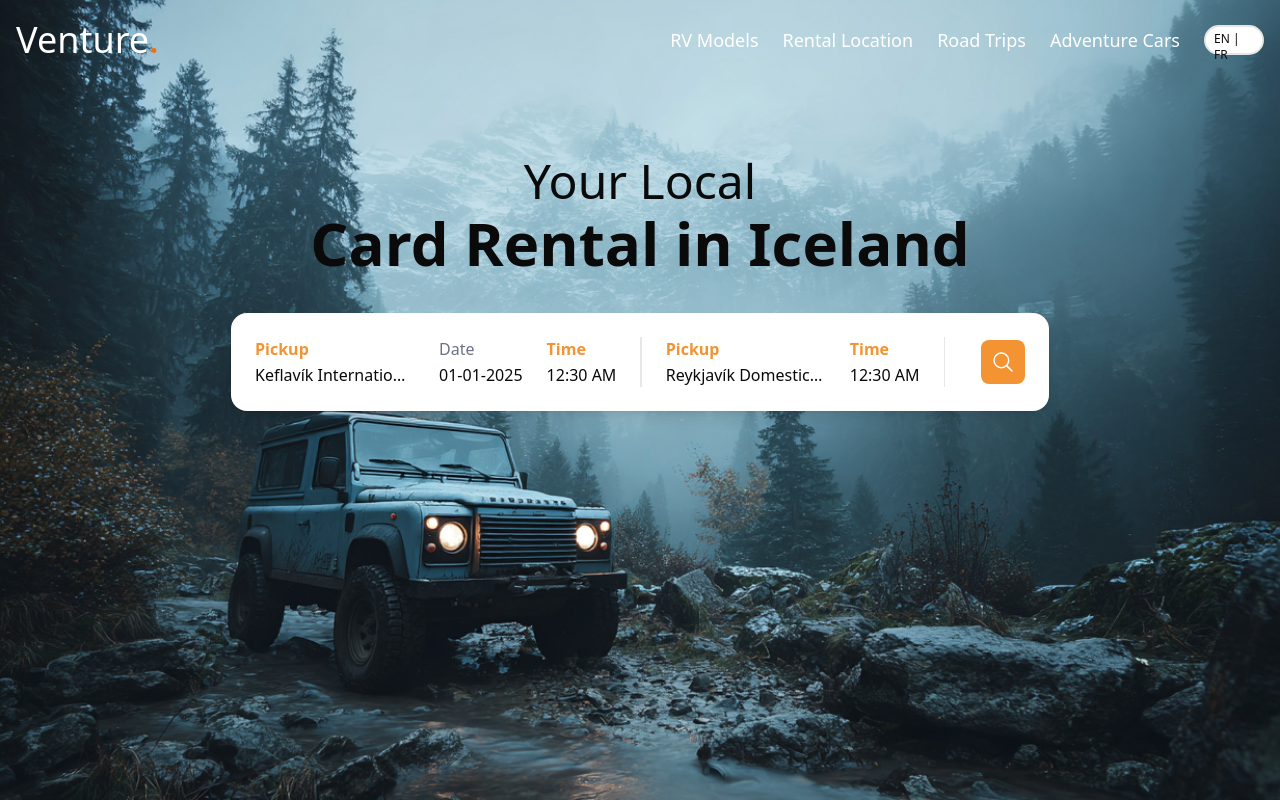
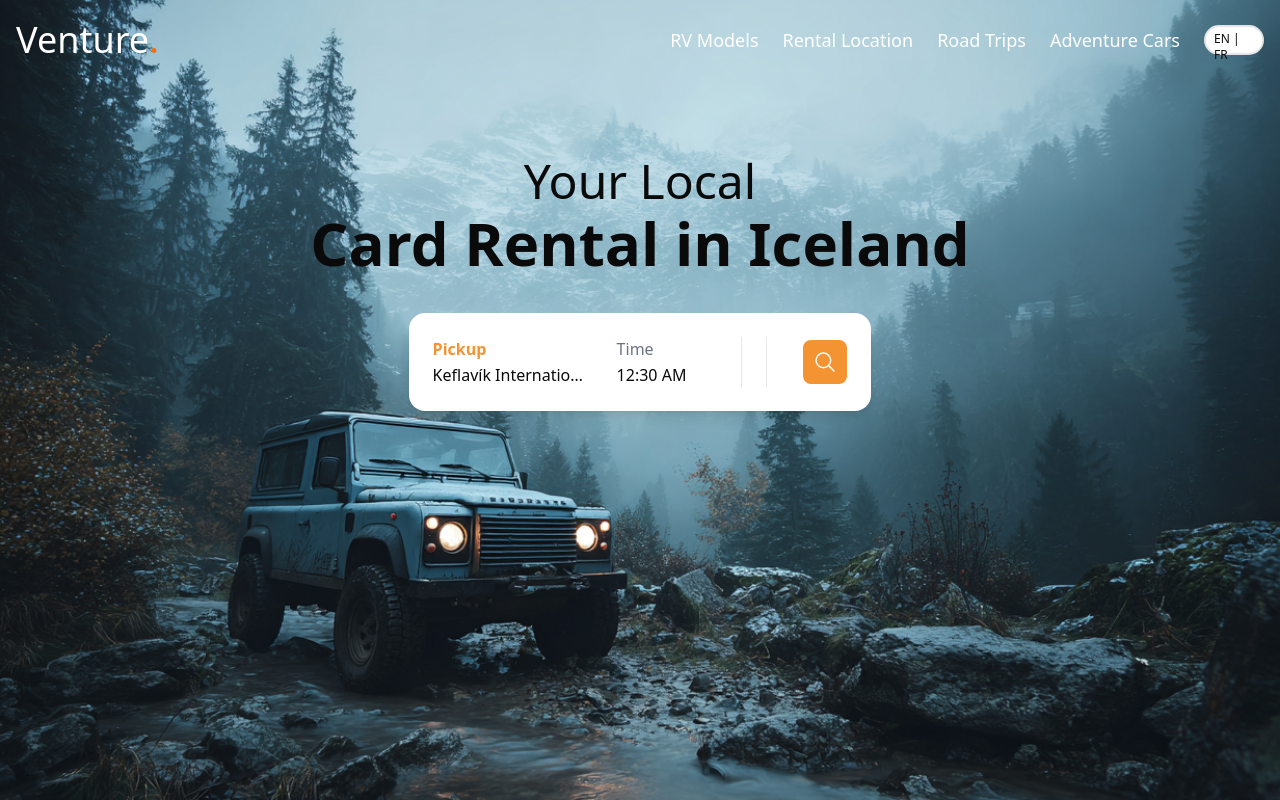
Before and after one commit to giannischiout/iceland-experiences, a Next.js app: page / in a window 1280 px wide. Built offline with nearby package versions, Linux system fonts and the light colour scheme.

Commit message:
:bug: (fix): useRefs outside of the hook

```diff
--- a/next.config.mjs
+++ b/next.config.mjs
@@ -2,6 +2,7 @@ import { withPayload } from '@payloadcms/next/withPayload'
 
 /** @type {import('next').NextConfig} */
 const nextConfig = {
+  reactStrictMode: false,
   // Your Next.js config here
   webpack: (webpackConfig) => {
     webpackConfig.resolve.extensionAlias = {
--- /dev/null
+++ b/src/app/sections/home/hero/filters/content/pickup.tsx
@@ -0,0 +1,34 @@
+import { cn } from "@/lib/utils";
+import type { locations } from "@/_mockup";
+import { pickupIcons } from "@/_mockup";
+
+type Option = (typeof locations)[number];
+type Props = {
+  options: Option[];
+  onChange: (option: Option) => void;
+  value: string;
+};
+
+export function PickupContent({ options, onChange, value }: Props) {
+  return (
+    <div className="min-w-[200px]">
+      {options.map((option, index) => {
+        const isActive = option.value === value;
+        return (
+          <div
+            key={option.value}
+            onClick={() => onChange(option)}
+            className={cn(
+              "flex cursor-pointer items-center gap-2 p-2 pb-3",
+              isActive ? "text-foreground font-semibold" : "text-gray-500",
+              index !== options.length - 1 && "border-b border-gray-200",
+            )}
+          >
+            {pickupIcons[option.icon]}
+            {option.label}
+          </div>
+        );
+      })}
+    </div>
+  );
+}
--- a/src/app/sections/home/hero/filters/fields/field-wrapper.tsx
+++ b/src/app/sections/home/hero/filters/fields/field-wrapper.tsx
@@ -1,7 +1,7 @@
 import { cn } from "@/lib/utils";
 import type { RefObject } from "react";
 
-export const FieldWrapper = ({
+export const Field = ({
   label,
   isPrimary = false,
   onToggle,
@@ -22,7 +22,7 @@ export const FieldWrapper = ({
       className="relative flex cursor-pointer flex-col gap-0.5"
     >
       <span className={cn("text-md", labelStyle)}>{label}</span>
-      <div className="text-md max-w-[160px] truncate overflow-hidden font-medium whitespace-nowrap">
+      <div className="text-md max-w-[160px] min-w-[100px] truncate overflow-hidden font-medium whitespace-nowrap">
         {value}
       </div>
     </div>
--- a/src/app/sections/home/hero/filters/fields/select-date.tsx
+++ /dev/null
@@ -1,19 +0,0 @@
-import type { RefObject } from "react";
-import { FieldWrapper } from "@/app/sections/home/hero/filters/fields/field-wrapper";
-
-type Props = {
-  anchorRef: RefObject<HTMLDivElement | null>;
-  onToggle: () => void;
-  value: string;
-};
-
-export function SelectDate({ anchorRef, onToggle, value }: Props) {
-  return (
-    <FieldWrapper
-      onToggle={onToggle}
-      anchorRef={anchorRef}
-      label="Date"
-      value={value}
-    />
-  );
-}
--- a/src/app/sections/home/hero/filters/fields/select-pickup.tsx
+++ /dev/null
@@ -1,76 +0,0 @@
-import { Popover } from "@/components/popover";
-import { cn } from "@/lib/utils";
-import { pickupIcons } from "@/_mockup";
-import type { RefObject } from "react";
-import { FieldWrapper } from "@/app/sections/home/hero/filters/fields/field-wrapper";
-
-type Value = {
-  value: string;
-  label: string;
-  icon: keyof typeof pickupIcons; // "busstop" | "airport" | "area"
-};
-
-type Props = {
-  options: Value[];
-  value: Value;
-  onChange: (value: Value) => void;
-  open: boolean;
-  anchorRef: RefObject<HTMLDivElement | null>;
-  onClose: () => void;
-  onToggle: () => void;
-  alignRight?: boolean;
-};
-
-export function SelectPickup({
-  open,
-  anchorRef,
-  onClose,
-  onToggle,
-  options,
-  value,
-  onChange,
-  alignRight,
-}: Props) {
-  const handleChange = (newValue: Value) => {
-    onChange(newValue);
-    onClose();
-  };
-
-  return (
-    <>
-      <FieldWrapper
-        onToggle={onToggle}
-        isPrimary
-        anchorRef={anchorRef}
-        label="Pickup"
-        value={value.label}
-      />
-      <Popover
-        alignRight={alignRight}
-        anchorRef={anchorRef}
-        open={open}
-        onClose={onClose}
-      >
-        <div className="min-w-[200px]">
-          {options.map((option, index) => {
-            const isActive = option.value === value.value;
-            return (
-              <div
-                key={option.value}
-                onClick={() => handleChange(option)}
-                className={cn(
-                  "flex cursor-pointer items-center gap-2 p-2 pb-3",
-                  isActive ? "text-foreground font-semibold" : "text-gray-500",
-                  index !== options.length - 1 && "border-b border-gray-200",
-                )}
-              >
-                {pickupIcons[option.icon]}
-                {option.label}
-              </div>
-            );
-          })}
-        </div>
-      </Popover>
-    </>
-  );
-}
--- a/src/app/sections/home/hero/filters/fields/select-time.tsx
+++ /dev/null
@@ -1,73 +0,0 @@
-import { Popover } from "@/components/popover";
-import { cn } from "@/lib/utils";
-import { FieldWrapper } from "@/app/sections/home/hero/filters/fields/field-wrapper";
-import type { RefObject } from "react";
-
-type Option = {
-  label: string;
-  value: string;
-};
-type Props = {
-  options: Option[];
-  value: Option;
-  onChange: (value: Option) => void;
-  alignRight?: boolean;
-  onToggle: () => void;
-  anchorRef: RefObject<HTMLDivElement | null>;
-  onClose: () => void;
-  open: boolean;
-};
-
-export function SelectTime({
-  onToggle,
-  onClose,
-  anchorRef,
-  alignRight,
-  options,
-  value,
-  onChange,
-  open,
-}: Props) {
-  const handleChange = (newValue: (typeof options)[number]) => {
-    onChange(newValue);
-    onClose();
-  };
-
-  return (
-    <>
-      <FieldWrapper
-        onToggle={onToggle}
-        isPrimary
-        anchorRef={anchorRef}
-        label="Time"
-        value={value.label}
-      />
-
-      <Popover
-        alignRight={alignRight}
-        anchorRef={anchorRef}
-        open={open}
-        onClose={onClose}
-        maxMenuHeight={280}
-      >
-        {options.map((option, index) => {
-          const isActive = option.label === value?.label;
-          return (
-            <div
-              key={option.value}
-              onDragStart={(e) => e.preventDefault()}
-              onClick={() => handleChange(option)}
-              className={cn(
-                "flex cursor-pointer items-center gap-2 p-2 pb-3",
-                isActive ? "text-foreground font-medium" : "text-gray-500",
-                index !== options.length - 1 && "border-b border-gray-200",
-              )}
-            >
-              {option.label}
-            </div>
-          );
-        })}
-      </Popover>
-    </>
-  );
-}
--- a/src/app/sections/home/hero/filters/index.tsx
+++ b/src/app/sections/home/hero/filters/index.tsx
@@ -1,93 +1,128 @@
 "use client";
-import { locations, timeOptions } from "@/_mockup";
 import { FilterRow, HeaderSection } from "@/app/sections/home/hero/blocks";
 import { SearchButton } from "@/app/sections/home/hero/filters/fields/search-button";
-import {
-  POPOVERS,
-  useHeroFilters,
-} from "@/app/sections/home/hero/filters/hooks/use-hero-filters";
-import { SelectTime } from "@/app/sections/home/hero/filters/fields/select-time";
-import { useRef } from "react";
-import { SelectPickup } from "@/app/sections/home/hero/filters/fields/select-pickup";
+import { useRef, useState } from "react";
 import { Popover } from "@/components/popover";
-import { SelectDate } from "@/app/sections/home/hero/filters/fields/select-date";
+import { locations, timeOptions } from "@/_mockup";
+import { Field } from "@/app/sections/home/hero/filters/fields/field-wrapper";
+
+const POPOVERS = {
+  pickup: "pickup",
+  dropoff: "dropoff",
+  pickupTime: "pickupTime",
+  dropoffTime: "dropoffTime",
+  pickupDate: "pickupDate",
+  dropoffDate: "dropoffDate",
+} as const;
+
+type PopoverKey = keyof typeof POPOVERS;
+export type PopoverType = PopoverKey | null;
+
+type PopoverContentProps = {
+  onChange: (value: any) => void;
+};
 
 export const Filters = () => {
-  const { isDateOpen, onClose, onChange, onToggle, state, openPopover } =
-    useHeroFilters();
-  //
+  const [state, setState] = useState({
+    pickup: locations[0],
+    dropoff: locations[1],
+    pickupDate: "01-01-2025",
+    dropoffDate: "02-01-2025",
+    pickupTime: timeOptions[1],
+    dropoffTime: timeOptions[1],
+  });
+  const [activePopover, setActivePopover] = useState<PopoverType>(null);
   const pickupRef = useRef<HTMLDivElement | null>(null);
-  const dropoffRef = useRef<HTMLDivElement | null>(null);
-  //
-  const pickupDateRef = useRef<HTMLDivElement | null>(null);
-  const dropoffDateRef = useRef<HTMLDivElement | null>(null);
-  //
   const pickupTimeRef = useRef<HTMLDivElement | null>(null);
-  const dropoffTimeRef = useRef<HTMLDivElement | null>(null);
+
+  const onToggle = (key: PopoverKey) => {
+    if (activePopover === key) {
+      setActivePopover(null);
+    } else {
+      setTimeout(() => {
+        setActivePopover(key);
+      }, 200);
+    }
+  };
+
+  const onClose = () => {
+    setActivePopover(null);
+  };
+
+  const onChange = (key: any, value: any) => {
+    setState((prev) => ({ ...prev, [key]: value }));
+  };
+
+  const POPOVER_CONFIGS: Record<
+    PopoverKey,
+    { component: React.FC<PopoverContentProps>; anchorRef: React.RefObject<HTMLDivElement | null> }
+  > = {
+    pickup: {
+      component: (
+        <Popover
+          key="pickup"
+          className="left-0 h-[400px]"
+          onClose={onClose}
+          open={!!activePopover}
+          anchorRef={pickupRef}
+        >
+          <ul>
+            <li onClick={() => onChange("pickup", { label: "1", value: "1" })}>pickup time 1</li>
+            <li onClick={() => onChange("pickup", { label: "2", value: "2" })}>pickup time 2</li>
+          </ul>
+        </Popover>
+      ),
+      anchorRef: pickupRef,
+    },
+    pickupTime: {
+      component: (
+        <Popover
+          key="pickup"
+          className="left-[400px] h-[400px]"
+          onClose={onClose}
+          open={!!activePopover}
+          anchorRef={pickupTimeRef}
+        >
+          <ul>
+            <li onClick={() => onChange("pickupTime", { label: "1", value: "1" })}>
+              picksefsefsup time 1
+            </li>
+            <li onClick={() => onChange("pickupTime", { label: "2", value: "2" })}>
+              picefsefkup time 2
+            </li>
+          </ul>
+        </Popover>
+      ),
+      anchorRef: pickupTimeRef,
+      className: "left-[400px] h-[400px]",
+    },
+  };
 
   return (
     <div className="z-200 mt-[6%] flex w-full flex-1 flex-col items-center gap-10 overflow-hidden">
-      <HeaderSection hidden={isDateOpen} />
-      <FilterRow hidden={isDateOpen}>
+      <HeaderSection hidden={false} />
+      <FilterRow hidden={false}>
         <div className="flex items-center gap-6">
-          <SelectPickup
-            open={openPopover === POPOVERS.pickup}
-            onClose={onClose}
+          <Field
             onToggle={() => onToggle(POPOVERS.pickup)}
+            isPrimary
             anchorRef={pickupRef}
-            options={locations}
-            value={state.pickup}
-            onChange={(val) => onChange(POPOVERS.pickup, val)}
+            label="Pickup"
+            value={state.pickup.label}
           />
-          <SelectDate
-            anchorRef={pickupDateRef}
-            onToggle={() => onToggle(POPOVERS.pickupDate)}
-            value={state.pickupDate}
-          />
-          <SelectTime
-            open={openPopover === POPOVERS.pickupTime}
+          <Field
             onToggle={() => onToggle(POPOVERS.pickupTime)}
-            onClose={onClose}
             anchorRef={pickupTimeRef}
-            options={timeOptions}
-            value={state.pickupTime}
-            onChange={(val) => onChange(POPOVERS.pickupTime, val)}
+            label="Time"
+            value={state.pickupTime.label}
           />
         </div>
         <Divider />
-        <div className="flex items-center gap-6">
-          <SelectPickup
-            anchorRef={dropoffRef}
-            alignRight
-            open={openPopover === POPOVERS.dropoff}
-            onClose={onClose}
-            onToggle={() => onToggle(POPOVERS.dropoff)}
-            options={locations}
-            value={state.dropoff}
-            onChange={(val) => onChange(POPOVERS.dropoff, val)}
-          />
-          <SelectTime
-            open={openPopover === POPOVERS.dropoffTime}
-            onToggle={() => onToggle(POPOVERS.dropoffTime)}
-            onClose={onClose}
-            anchorRef={dropoffTimeRef}
-            options={timeOptions}
-            value={state.dropoffTime}
-            onChange={(val) => onChange(POPOVERS.dropoffTime, val)}
-          />
-        </div>
+
         <Divider />
         <SearchButton />
-        {/* date popover */}
-        <Popover
-          maxMenuHeight={450}
-          className="h-[450px] w-full duration-500"
-          onClose={onClose}
-          open={openPopover === POPOVERS.pickupDate}
-          anchorRef={pickupDateRef}
-        >
-          <div className="min-h-[600px] w-full bg-red-100">tesst</div>
-        </Popover>
+        {/* popovers */}
+        {POPOVER_CONFIGS?.[activePopover]?.component}
       </FilterRow>
     </div>
   );
```
Also changed, not shown: src/app/sections/home/hero/filters/content/time.tsx (added, +33 -0 lines), src/app/sections/home/hero/filters/hooks/use-hero-filters.ts (+8 -14 lines), src/components/popover/index.tsx (+6 -9 lines), src/hooks/use-click-outside.ts (+6 -6 lines), 1 other file (tests, documents, lock files or other folders).
